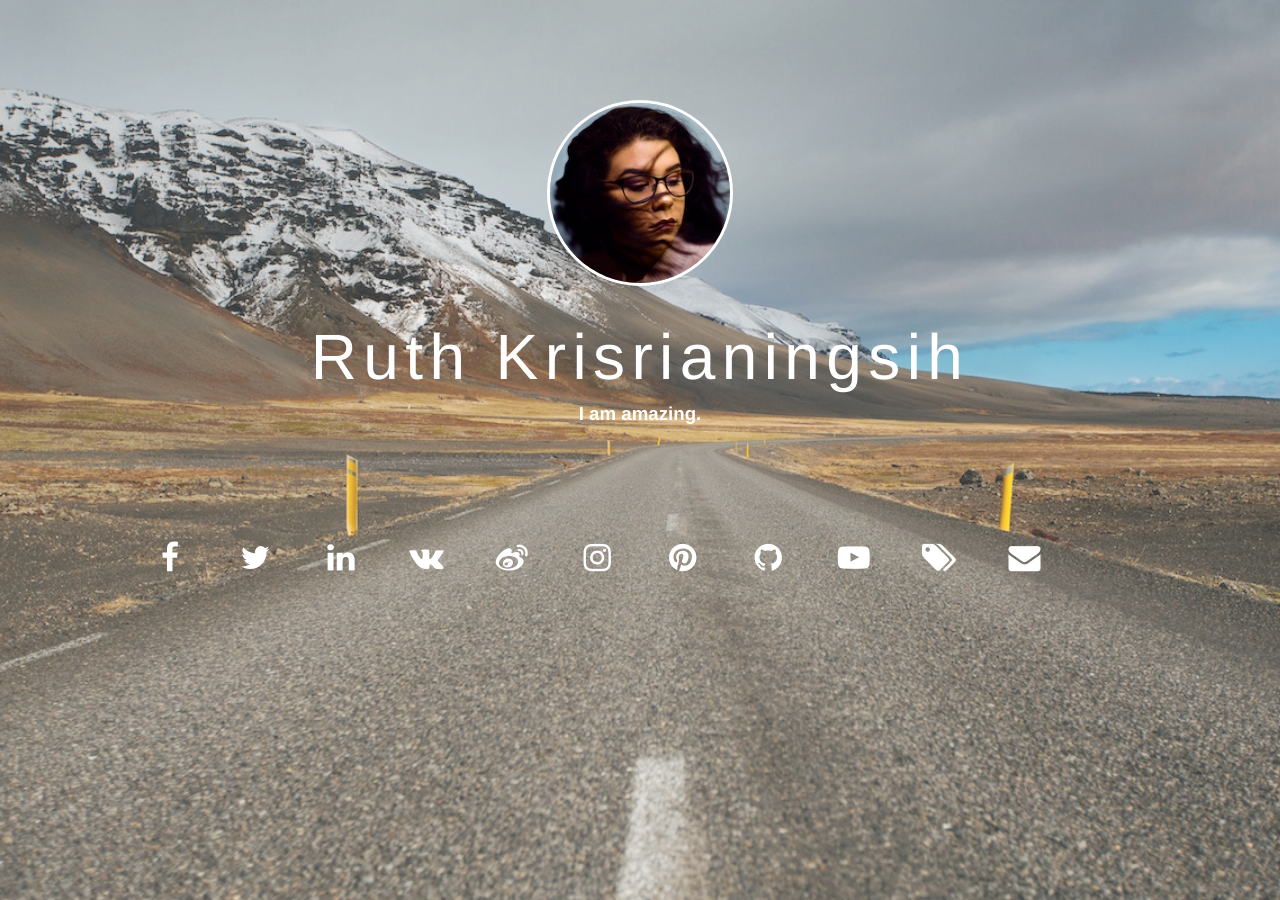
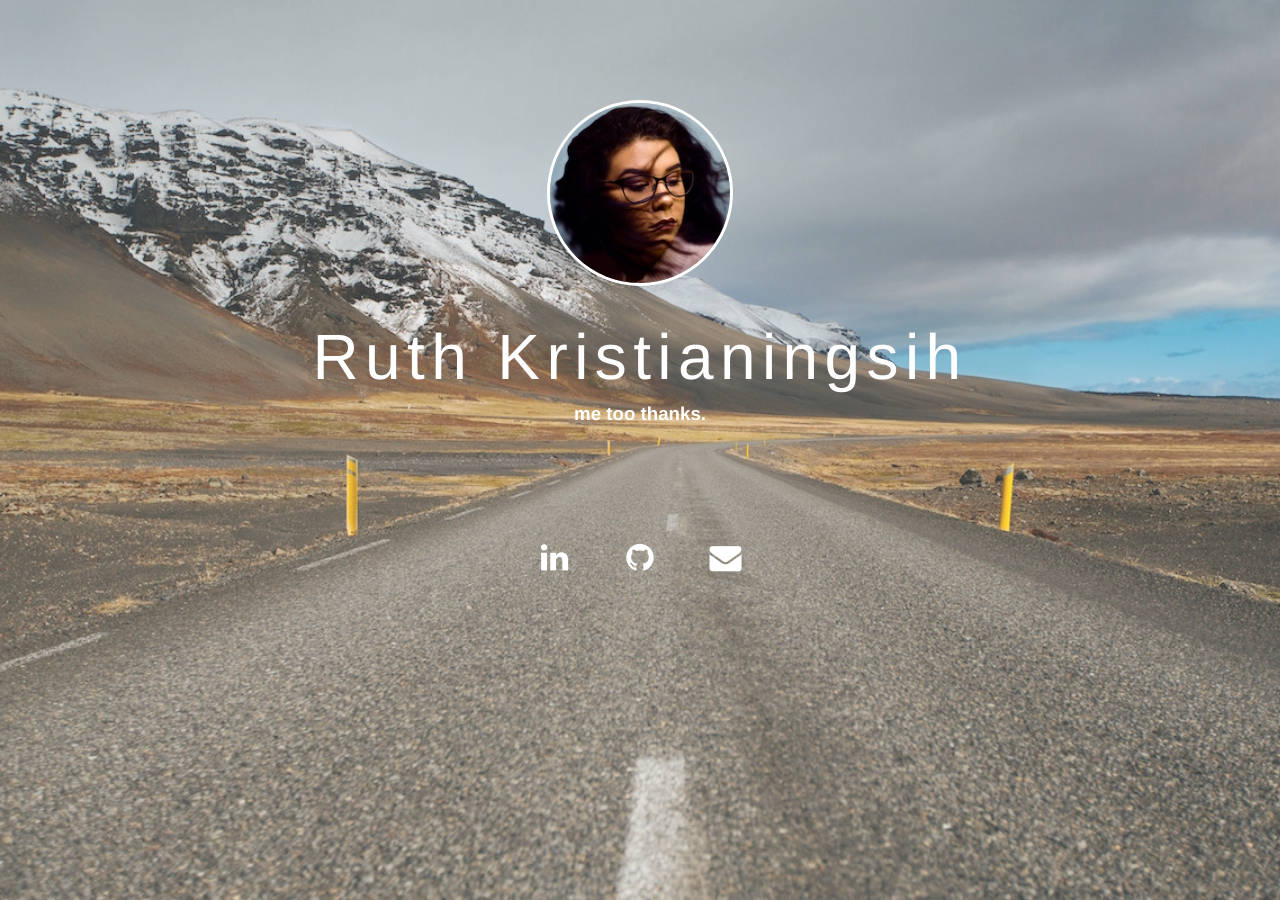
Before and after one commit to ruthkr/ruthkr.github.io, a Jekyll site: the page built from index.md, in a window 1280 px wide. Built offline with Jekyll 4.4.1, drawn with Linux system fonts in a browser that asks for light colours; part of the change alters nothing that is shown.

Commit message:
Updated links and fixed typo

```diff
--- a/_config.yml
+++ b/_config.yml
@@ -2,8 +2,8 @@
 # theme: 'cover-card'
 
 # Title and tag line
-title: 'Ruth Krisrianingsih'
-description: 'I am amazing.'
+title: 'Ruth Kristianingsih'
+description: 'me too thanks.'
 
 # Images
 avatar: 'avatar.jpg'
@@ -11,26 +11,26 @@ background: 'background.jpg'
 favicon: 'favicon.ico'
 
 # Online profiles
-facebook: ''
-twitter: ''
-linkedin: ''
-instagram: ''
-pinterest: ''
-youtube: ''
-github: ''
-#codepen: ''
-#steam: ''
-#soundcloud: ''
-#lastfm: ''
-#stack-overflow: ''
-#reddit: ''
-#medium:  ''
-#tumblr: ''
-weibo: ''
-vk: ''
-blog_url: ''
-email: ''
-messenger: ''
+# facebook: ''
+# twitter: ''
+github: 'ruthkr'
+linkedin: 'ruthkristianingsih'
+# instagram: ''
+# pinterest: ''
+# youtube: ''
+# codepen: ''
+# steam: ''
+# soundcloud: ''
+# lastfm: ''
+# stack-overflow: ''
+# reddit: ''
+# medium:  ''
+# tumblr: ''
+# weibo: ''
+# vk: ''
+# blog_url: ''
+email: 'ruth.kristianingsih30@gmail.com'
+# messenger: ''
 
 # Advanced settings
 # plugins:
```
